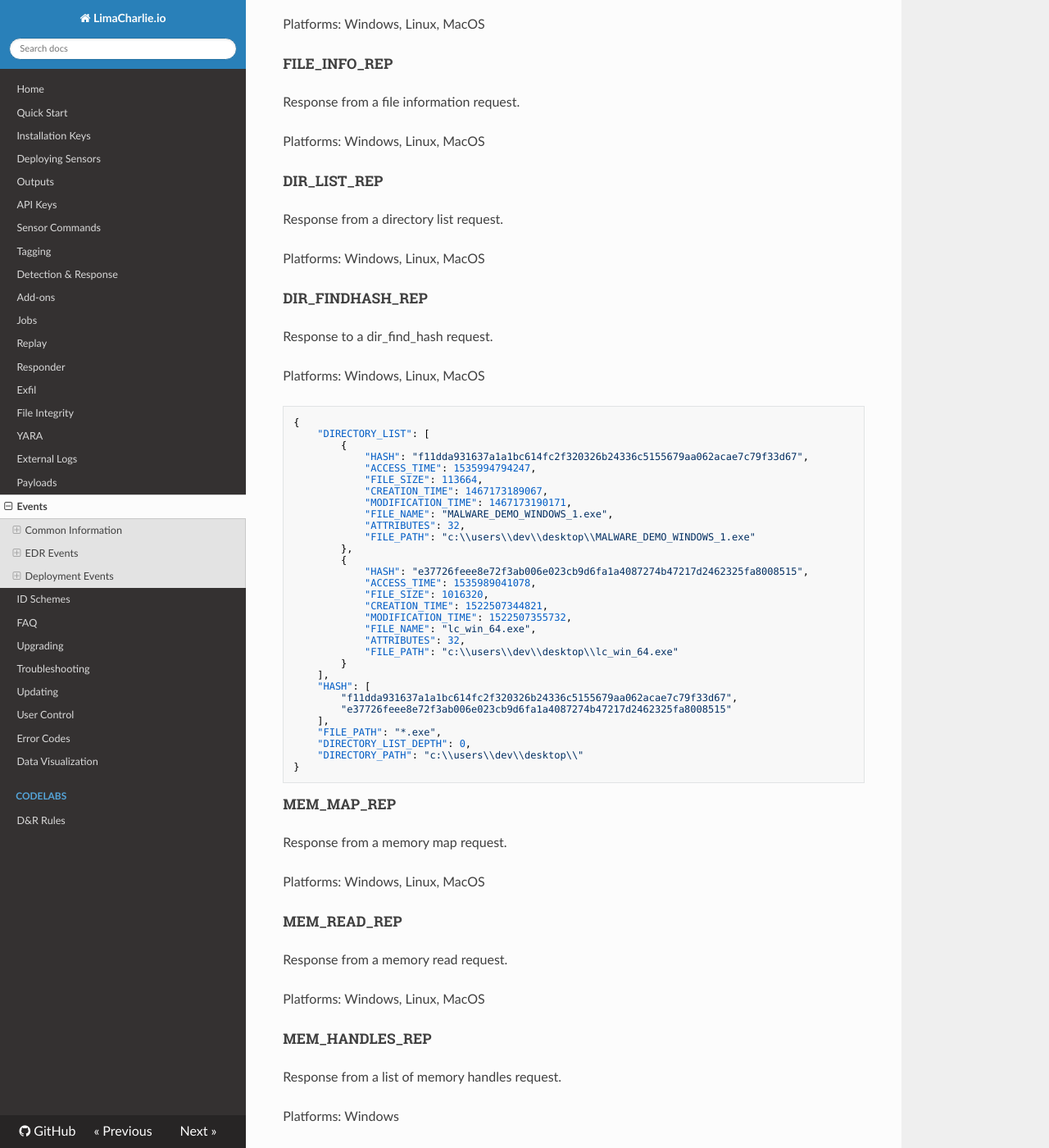
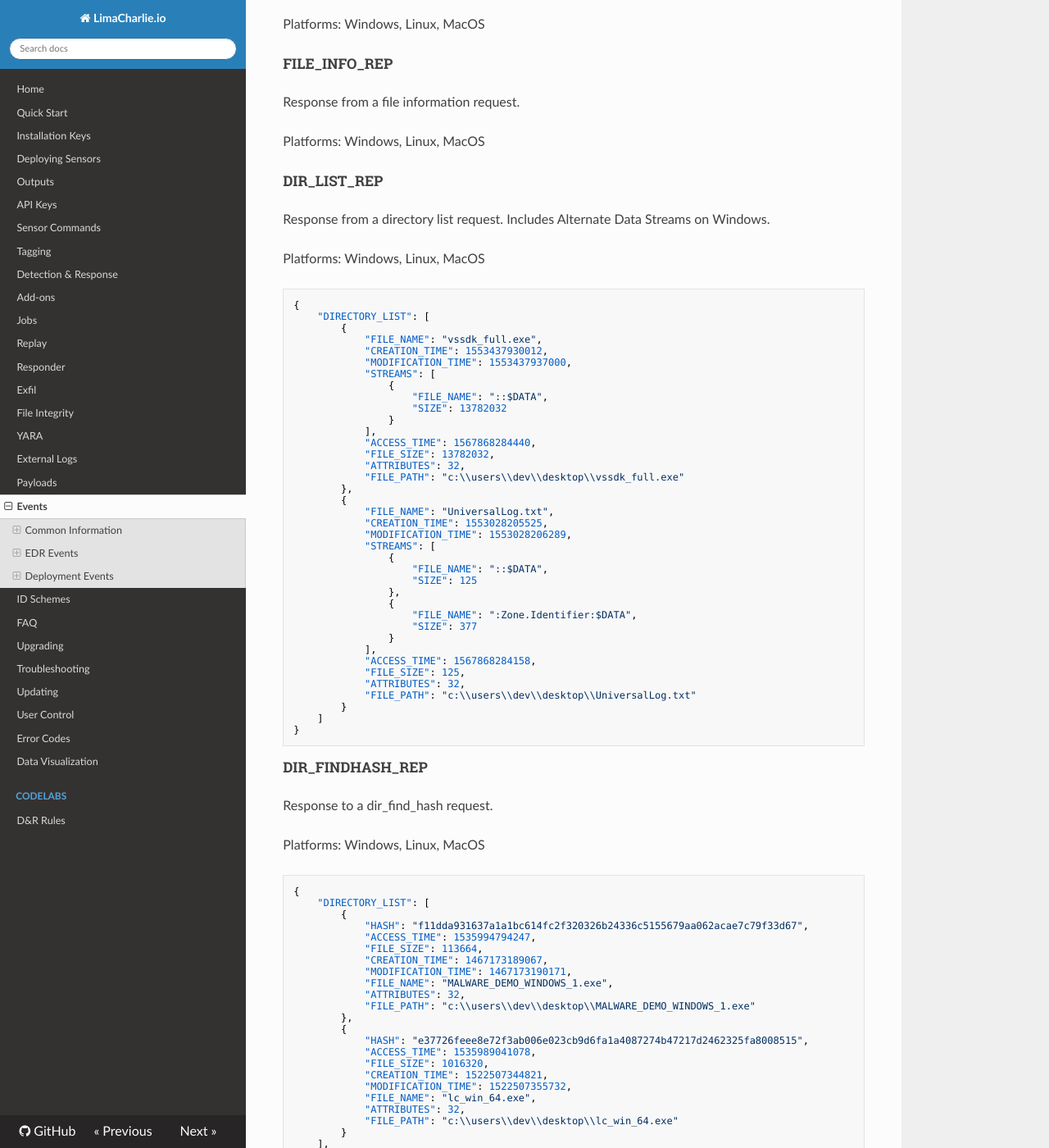
Before and after one commit to refractionPOINT/lce_doc, an MkDocs documentation site: the page built from docs/events.md, in a window 1280 px wide and 1400 px high, scrolled down 9490 px. Shown: the whole window at 82% size. Built offline with MkDocs 1.6.1, drawn with Linux system fonts in a browser that asks for light colours; nearby versions of some CDN libraries; old or Windows-style settings are respelled for this version of MkDocs.

Commit message:
Including the alternate data streams in dir listing.

````diff
--- a/docs/events.md
+++ b/docs/events.md
@@ -388,9 +388,50 @@ Response from a file information request.
 Platforms: Windows, Linux, MacOS
 
 ### DIR_LIST_REP
-Response from a directory list request.
+Response from a directory list request. Includes Alternate Data Streams on Windows.
 
 Platforms: Windows, Linux, MacOS
+
+```json
+{
+    "DIRECTORY_LIST": [
+        {
+            "FILE_NAME": "vssdk_full.exe",
+            "CREATION_TIME": 1553437930012,
+            "MODIFICATION_TIME": 1553437937000,
+            "STREAMS": [
+                {
+                    "FILE_NAME": "::$DATA",
+                    "SIZE": 13782032
+                }
+            ],
+            "ACCESS_TIME": 1567868284440,
+            "FILE_SIZE": 13782032,
+            "ATTRIBUTES": 32,
+            "FILE_PATH": "c:\\users\\dev\\desktop\\vssdk_full.exe"
+        },
+        {
+            "FILE_NAME": "UniversalLog.txt",
+            "CREATION_TIME": 1553028205525,
+            "MODIFICATION_TIME": 1553028206289,
+            "STREAMS": [
+                {
+                    "FILE_NAME": "::$DATA",
+                    "SIZE": 125
+                },
+                {
+                    "FILE_NAME": ":Zone.Identifier:$DATA",
+                    "SIZE": 377
+                }
+            ],
+            "ACCESS_TIME": 1567868284158,
+            "FILE_SIZE": 125,
+            "ATTRIBUTES": 32,
+            "FILE_PATH": "c:\\users\\dev\\desktop\\UniversalLog.txt"
+        }
+    ]
+}
+```
 
 ### DIR_FINDHASH_REP
 Response to a dir_find_hash request.
````
